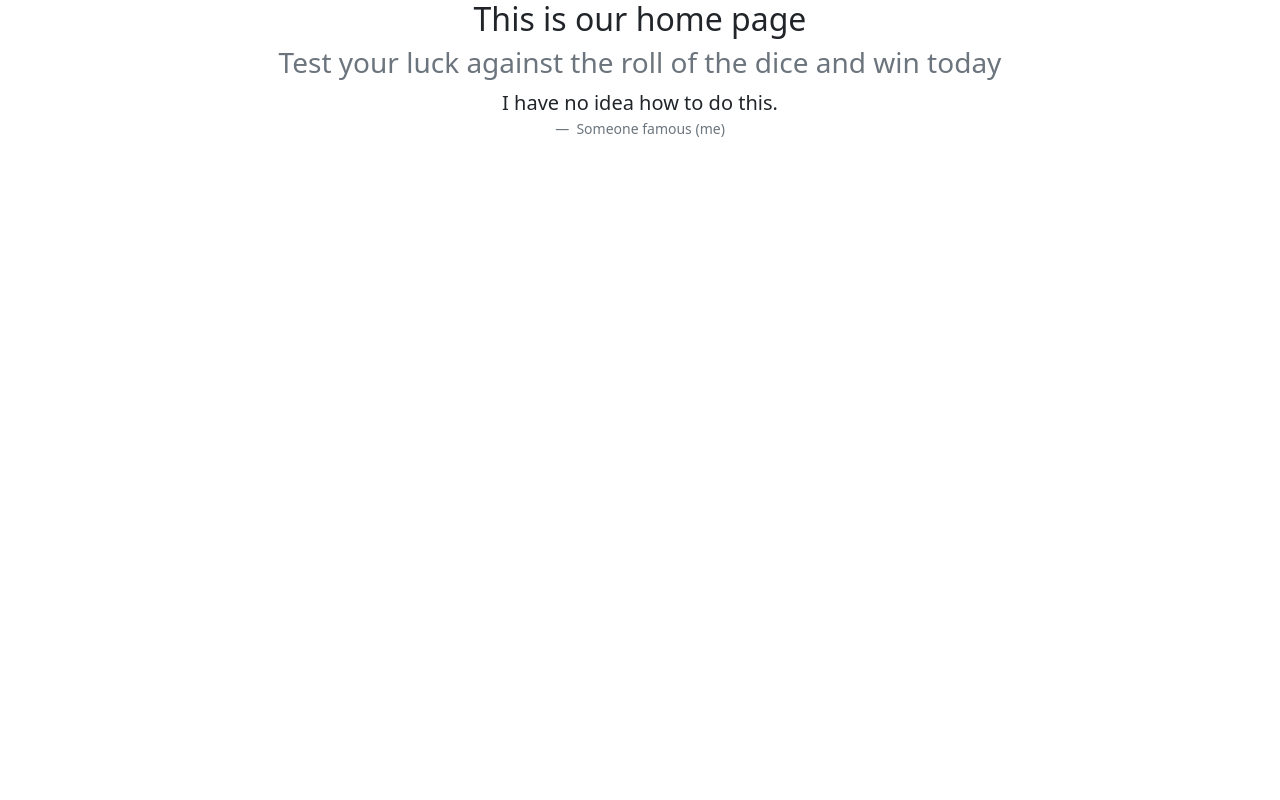
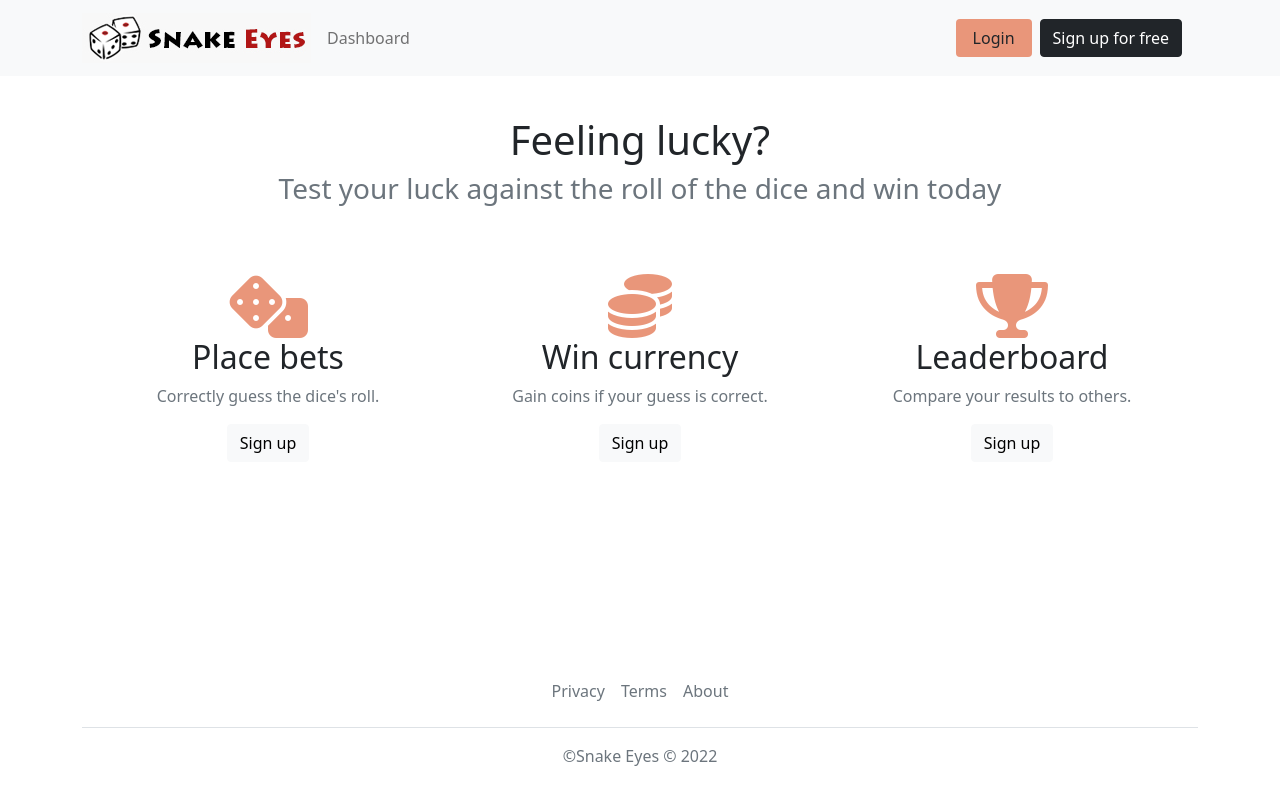
Before and after one commit to Gawein97/sawflask, a Flask app: page / in a window 1280 px wide. Run offline with Flask 2, Linux system fonts and the light colour scheme; some libraries are stand-ins or nearby versions.

Commit message:
cdn fa, year template preproc, styles and html for home page

```diff
--- a/snakeeyes/app.py
+++ b/snakeeyes/app.py
@@ -1,5 +1,6 @@
 from flask import Flask
 from snakeeyes.blueprints.page import page
+from snakeeyes.utils import inject_year_preproc
 
 
 def create_app(test_config=None):
@@ -7,8 +8,9 @@ def create_app(test_config=None):
     app = Flask(__name__, instance_relative_config=True)
 
     app.config.from_object("config.settings")
-    app.config.from_pyfile("settings.py_production_example", silent=True)
+    app.config.from_pyfile("settings.py", silent=True)
 
     app.register_blueprint(page)
+    app.context_processor(inject_year_preproc)
 
     return app
--- a/snakeeyes/blueprints/page/templates/home.html
+++ b/snakeeyes/blueprints/page/templates/home.html
@@ -5,18 +5,38 @@
 outcome of a dice roll. Win points and dominate the leaderboard.{% endblock %}
 
 {% block body %}
+  <div class="container sm-margin-top">
+    <div class="row text-center lg-margin-bottom">
+      <h1>Feeling lucky?</h1>
+      <h3 class="text-muted">
+        Test your luck against the roll of the dice and win today
+      </h3>
+    </div>
     <div class="row text-center">
-        <h2>This is our home page</h2>
-        <h3 class="text-muted">
-            Test your luck against the roll of the dice and win today
-        </h3>
+      <div class="col-lg-4">
+        <i class="fa-fw fa-4x fa-solid fa-dice" style="color: DarkSalmon"></i>
+        <h2>Place bets</h2>
+        <p class="text-muted">Correctly guess the dice's roll.</p>
+        <p>
+          <a href="#" class="btn btn-light">Sign up</a>
+        </p>
+      </div>
+      <div class="col-lg-4">
+        <i class="fa-fw fa-4x fa-solid fa-coins" style="color: DarkSalmon"></i>
+        <h2>Win currency</h2>
+        <p class="text-muted">Gain coins if your guess is correct.</p>
+        <p>
+          <a href="#" class="btn btn-light">Sign up</a>
+        </p>
+      </div>
+      <div class="col-lg-4">
+        <i class="fa-fw fa-4x fa-solid fa-trophy" style="color: DarkSalmon"></i>
+        <h2>Leaderboard</h2>
+        <p class="text-muted">Compare your results to others.</p>
+        <p>
+          <a href="#" class="btn btn-light">Sign up</a>
+        </p>
+      </div>
     </div>
-    <figure class="text-center">
-        <blockquote class="blockquote">
-            <p>I have no idea how to do this.</p>
-        </blockquote>
-        <figcaption class="blockquote-footer">
-            Someone famous (me)
-        </figcaption>
-    </figure>
+  </div>
 {% endblock %}
--- /dev/null
+++ b/snakeeyes/static/styles/main.css
@@ -0,0 +1,43 @@
+/* Sticky footer styles
+-------------------------------------------------- */
+html {
+  position: relative;
+  min-height: 100%;
+}
+
+.login {
+  background-color: DarkSalmon;
+}
+/*body {*/
+/*  padding-bottom: 20px;*/
+
+/*  margin-bottom: 60px;*/
+/*}*/
+
+/*.footer {*/
+/*  position: absolute;*/
+/*  bottom: 0;*/
+/*  width: 100%;*/
+/*  padding-top: 10px;*/
+/*  border-top: 1px solid #e9e9e9;*/
+
+/*  height: 60px;*/
+/*}*/
+
+/* Margin and padding
+-------------------------------------------------- */
+.lg-margin-bottom {
+  margin-bottom: 60px;
+}
+
+.lg-margin-top {
+  margin-top: 60px;
+}
+
+.md-margin-top {
+  margin-top: 40px;
+}
+
+.sm-margin-top {
+  margin-top: 20px;
+}
--- a/snakeeyes/templates/layout/base.html
+++ b/snakeeyes/templates/layout/base.html
@@ -1,5 +1,5 @@
 <!DOCTYPE html>
-<html lang="en">
+<html lang="en" class="h-100">
 <head>
     <meta charset="UTF-8">
     <meta name="viewport" content="width=device-width, initial-scale=1">
@@ -8,13 +8,88 @@
     <title>{% block title %}{% endblock %}</title>
     <link rel="stylesheet"
           href="{{ url_for("static", filename="styles/vendor/bootstrap.min.css") }}">
+    <link rel="stylesheet"
+          href="{{ url_for("static", filename="styles/main.css") }}">
+    <script src="https://kit.fontawesome.com/fcf888d948.js" crossorigin="anonymous"></script>
 </head>
-<body>
+<body class="d-flex flex-column h-100">
+    <!-- Navbar -->
+    <nav class="navbar navbar-expand-lg navbar-light bg-light">
+  <!-- Container wrapper -->
+        <div class="container">
+    <!-- Navbar brand -->
+            <a class="navbar-brand me-2" href="{{ url_for("page.home") }}">
+              <img
+                src="{{ url_for('static', filename='images/snake-eyes.jpg') }}"
+                width="229" height="50"
+                alt="MDB Logo"
+                loading="lazy"
+              />
+            </a>
+
+    <!-- Toggle button -->
+        <button
+          class="navbar-toggler"
+          type="button"
+          data-mdb-toggle="collapse"
+          data-mdb-target="#navbarButtonsExample"
+          aria-controls="navbarButtonsExample"
+          aria-expanded="false"
+          aria-label="Toggle navigation"
+        >
+            <i class="fas fa-bars"></i>
+        </button>
+
+    <!-- Collapsible wrapper -->
+        <div class="collapse navbar-collapse" id="navbarButtonsExample">
+          <!-- Left links -->
+          <ul class="navbar-nav me-auto mb-2 mb-lg-0">
+            <li class="nav-item">
+              <a class="nav-link" href="#">Dashboard</a>
+            </li>
+          </ul>
+          <!-- Left links -->
+
+          <div class="d-flex align-items-center">
+            <button type="button" class="btn login px-3 me-2">
+              Login
+            </button>
+            <button type="button" class="btn btn-dark me-3">
+              Sign up for free
+            </button>
+          </div>
+        </div>
+    <!-- Collapsible wrapper -->
+    </div>
+  <!-- Container wrapper -->
+</nav>
     <main class="container">
-        {% block body %}{% endblock %}
+      <div class="md-margin-top">{% block heading %}{% endblock %}</div>
+      {% block body %}{% endblock %}
     </main>
+
+{#    <footer class="footer text-center">#}
+{#      <div class="container">#}
+{#        <ul class="list-inline">#}
+{#          <li class="text-muted">Snake Eyes &copy; {{ now.year }}</li>#}
+{#          <li><a href="{{ url_for('page.privacy') }}">Privacy Policy</a></li>#}
+{#          <li><a href="{{ url_for('page.terms') }}">Terms of Service</a></li>#}
+{#        </ul>#}
+{#      </div>#}
+{#    </footer>#}
+    <footer class="py-3 mt-auto footer">
+        <div class="container">
+            <ul class="nav justify-content-center border-bottom pb-3 mb-3">
+                <li class="nav-item"><a href="{{ url_for('page.privacy') }}" class="nav-link px-2 text-muted">Privacy</a></li>
+                <li class="nav-item"><a href="{{ url_for('page.terms') }}" class="nav-link px-2 text-muted">Terms</a></li>
+                <li class="nav-item"><a href="{{ url_for('page.about') }}" class="nav-link px-2 text-muted">About</a></li>
+            </ul>
+            <p class="text-center text-muted">&copy;Snake Eyes &copy; {{ now.year }}</p>
+        </div>
+    </footer>
+
     <script
-          src="{{ url_for('static', filename='scripts/vendor/bootstrap.bundle.min.js') }}">
+      src="{{ url_for('static', filename='scripts/vendor/bootstrap.bundle.min.js') }}">
     </script>
-</body>
+  </body>
 </html>
--- /dev/null
+++ b/snakeeyes/utils.py
@@ -0,0 +1,5 @@
+from datetime import datetime
+
+
+def inject_year_preproc():
+    return {'now': datetime.utcnow()}
```
Also changed, not shown: snakeeyes/static/images/snake-eyes.jpg (added).
